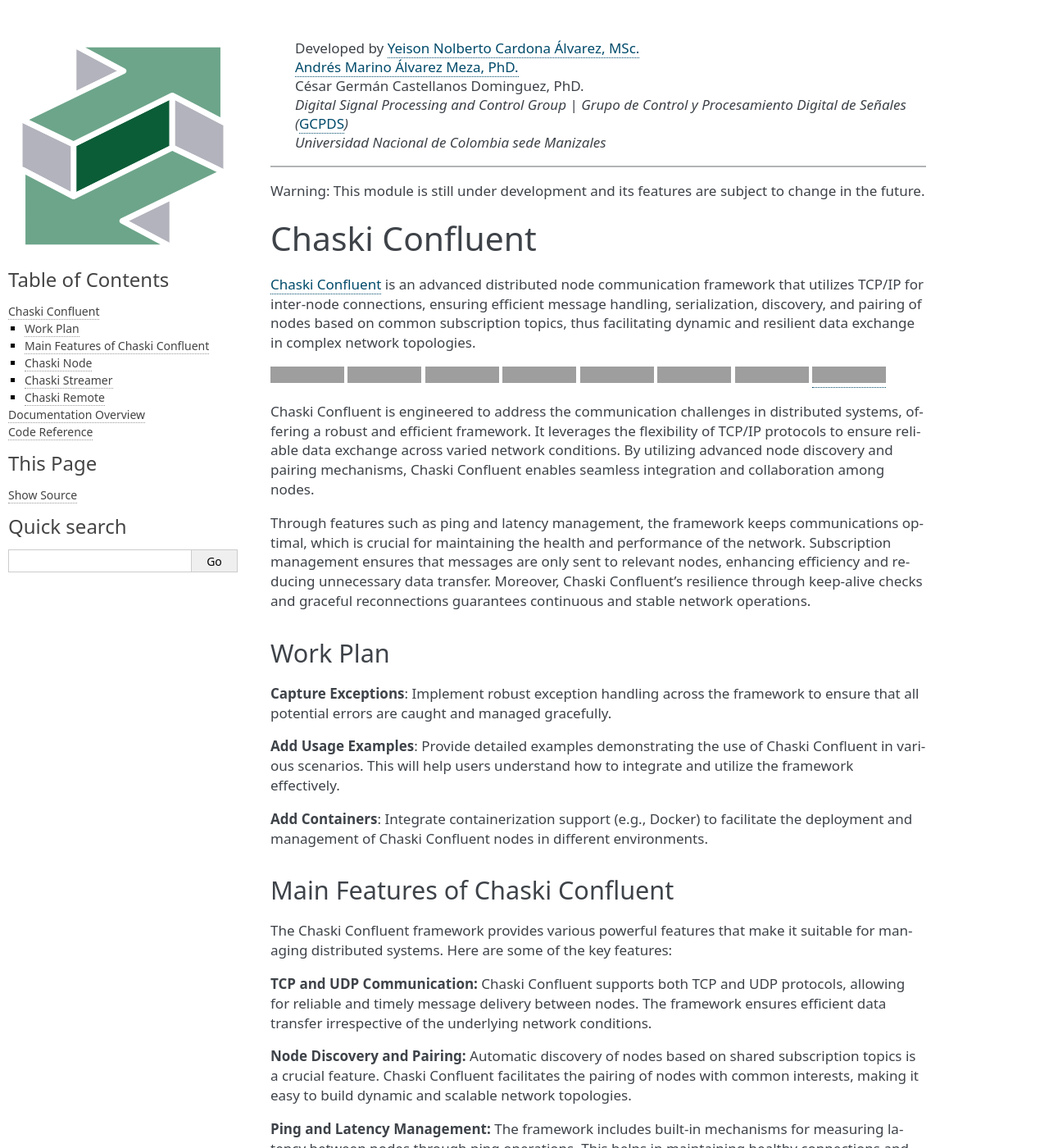
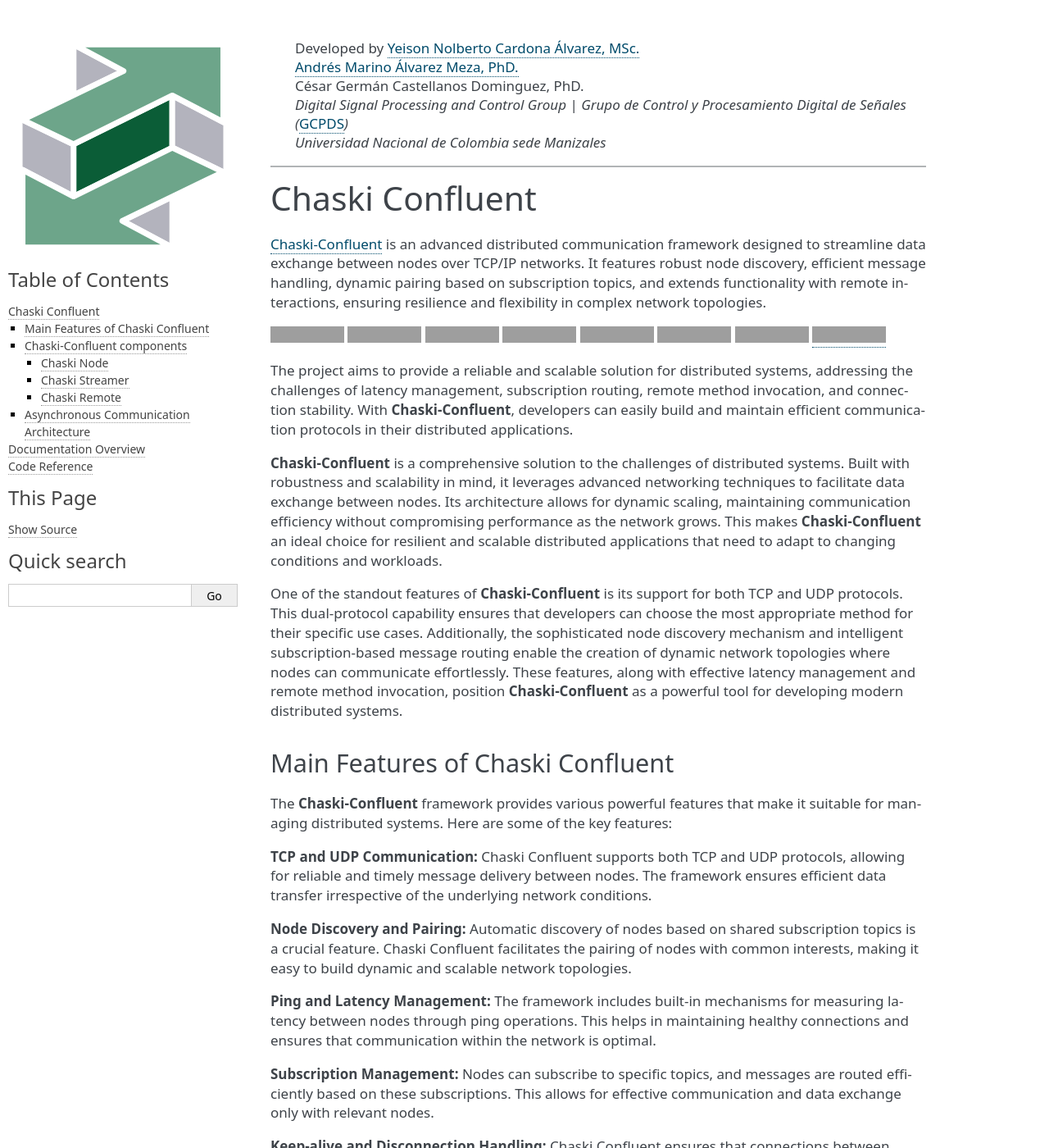
Before and after one commit to amalvarezme/python-chaski, a Sphinx documentation site: the page built from docs/source/index.rst, in a window 1280 px wide and 1400 px high, cut to the strip 0-1400 px from the top of the window. Shown: the whole strip at 82% size. Built offline with Sphinx 7.4.7, drawn with Linux system fonts in a browser that asks for light colours; some of the changed text lies outside the part shown; grey boxes are pictures that could not be loaded.

Commit message:
Update documentation

```diff
--- a/docs/source/notebooks/readme.rst
+++ b/docs/source/notebooks/readme.rst
@@ -10,24 +10,45 @@
 
 --------------
 
-.. container:: alert alert-block alert-warning
-
-   Warning: This module is still under development and its features are
-   subject to change in the future.
-
 Chaski Confluent
 ================
 
-`Chaski Confluent <https://github.com/dunderlab/python-chaski>`__ is an
-advanced distributed node communication framework that utilizes TCP/IP
-for inter-node connections, ensuring efficient message handling,
-serialization, discovery, and pairing of nodes based on common
-subscription topics, thus facilitating dynamic and resilient data
-exchange in complex network topologies.
+`Chaski-Confluent <https://github.com/dunderlab/python-chaski>`__ is an
+advanced distributed communication framework designed to streamline data
+exchange between nodes over TCP/IP networks. It features robust node
+discovery, efficient message handling, dynamic pairing based on
+subscription topics, and extends functionality with remote interactions,
+ensuring resilience and flexibility in complex network topologies.
 
 |GitHub top language| |PyPI - License| |PyPI| |PyPI - Status| |PyPI -
 Python Version| |GitHub last commit| |CodeFactor Grade| |Documentation
 Status|
+
+The project aims to provide a reliable and scalable solution for
+distributed systems, addressing the challenges of latency management,
+subscription routing, remote method invocation, and connection
+stability. With **Chaski-Confluent**, developers can easily build and
+maintain efficient communication protocols in their distributed
+applications.
+
+**Chaski-Confluent** is a comprehensive solution to the challenges of
+distributed systems. Built with robustness and scalability in mind, it
+leverages advanced networking techniques to facilitate data exchange
+between nodes. Its architecture allows for dynamic scaling, maintaining
+communication efficiency without compromising performance as the network
+grows. This makes **Chaski-Confluent** an ideal choice for resilient and
+scalable distributed applications that need to adapt to changing
+conditions and workloads.
+
+One of the standout features of **Chaski-Confluent** is its support for
+both TCP and UDP protocols. This dual-protocol capability ensures that
+developers can choose the most appropriate method for their specific use
+cases. Additionally, the sophisticated node discovery mechanism and
+intelligent subscription-based message routing enable the creation of
+dynamic network topologies where nodes can communicate effortlessly.
+These features, along with effective latency management and remote
+method invocation, position **Chaski-Confluent** as a powerful tool for
+developing modern distributed systems.
 
 .. |GitHub top language| image:: https://img.shields.io/github/languages/top/dunderlab/python-chaski
 .. |PyPI - License| image:: https://img.shields.io/pypi/l/chaski
@@ -39,42 +60,12 @@
 .. |Documentation Status| image:: https://readthedocs.org/projects/chaski-confluent/badge/?version=latest
    :target: https://chaski-confluent.readthedocs.io/en/latest/?badge=latest
 
-Chaski Confluent is engineered to address the communication challenges
-in distributed systems, offering a robust and efficient framework. It
-leverages the flexibility of TCP/IP protocols to ensure reliable data
-exchange across varied network conditions. By utilizing advanced node
-discovery and pairing mechanisms, Chaski Confluent enables seamless
-integration and collaboration among nodes.
-
-Through features such as ping and latency management, the framework
-keeps communications optimal, which is crucial for maintaining the
-health and performance of the network. Subscription management ensures
-that messages are only sent to relevant nodes, enhancing efficiency and
-reducing unnecessary data transfer. Moreover, Chaski Confluent’s
-resilience through keep-alive checks and graceful reconnections
-guarantees continuous and stable network operations.
-
-Work Plan
----------
-
-**Capture Exceptions**: Implement robust exception handling across the
-framework to ensure that all potential errors are caught and managed
-gracefully.
-
-**Add Usage Examples**: Provide detailed examples demonstrating the use
-of Chaski Confluent in various scenarios. This will help users
-understand how to integrate and utilize the framework effectively.
-
-**Add Containers**: Integrate containerization support (e.g., Docker) to
-facilitate the deployment and management of Chaski Confluent nodes in
-different environments.
-
 Main Features of Chaski Confluent
 ---------------------------------
 
-The Chaski Confluent framework provides various powerful features that
-make it suitable for managing distributed systems. Here are some of the
-key features:
+The **Chaski-Confluent** framework provides various powerful features
+that make it suitable for managing distributed systems. Here are some of
+the key features:
 
 **TCP and UDP Communication:** Chaski Confluent supports both TCP and
 UDP protocols, allowing for reliable and timely message delivery between
@@ -106,19 +97,37 @@
 communicate transparently, invoking methods and accessing attributes on
 remote objects as if they were local.
 
+**Security:** Implement robust security measures to protect data and
+ensure safe communication between the nodes. Features like encryption
+and authentication are essential to safeguarding the integrity of the
+network.
+
+**Flexible Configuration:** The framework offers a flexible
+configuration system, allowing users to customize various parameters
+such as timeouts, retry intervals, and buffer sizes. This adaptability
+helps in optimizing the performance according to specific requirements.
+
+**Logging and Monitoring:** Comprehensive logging and monitoring
+capabilities are integrated into the framework, providing real-time
+insights into the network activity and performance metrics. This aids in
+troubleshooting and maintaining the health of the system.
+
+Chaski-Confluent components
+---------------------------
+
 Chaski Node
------------
+~~~~~~~~~~~
 
-The Chaski Node is an essential component of the Chaski Confluent
+The Chaski\_ Node is an essential component of the Chaski-Confluent
 system. It is responsible for initiating and managing network
 communication between distributed nodes. This class handles functions
 such as connection establishment, message passing, node discovery, and
 pairing based on shared subscriptions.
 
 Chaski Streamer
----------------
+~~~~~~~~~~~~~~~
 
-The Chaski Streamer extends the functionality of Chaski Node by
+The Chaski-Streamer extends the functionality of Chaski-Node by
 introducing asynchronous message streaming capabilities. It sets up an
 internal message queue to manage incoming messages, allowing efficient
 and scalable message processing within a distributed environment. The
@@ -128,12 +137,33 @@
 responsiveness and flexibility of the system.
 
 Chaski Remote
--------------
+~~~~~~~~~~~~~
 
-The Chaski Remote class enhances the Chaski Node functionality by
+The Chaski-Remote class enhances the Chaski-Node functionality by
 enabling remote method invocation and interaction across distributed
 nodes. It equips nodes with the ability to communicate transparently,
 invoking methods and accessing attributes on remote objects as if they
 were local. This is achieved by utilizing the Proxy class, which wraps
 around the remote objects and provides a clean interface for method
 calls and attribute access.
+
+Asynchronous Communication Architecture
+---------------------------------------
+
+The core functionalities of Chaski-Confluent revolve around efficient
+and scalable communication mechanisms integral to modern distributed
+systems. Central to its architecture is the use of the Python
+``asyncio`` library, which facilitates asynchronous programming to
+manage concurrent connections without the overhead of traditional
+threading models. This allows for high-performance message handling and
+real-time node interactions, optimizing the framework for low-latency
+and responsive communication.
+
+In implementing Chaski-Confluent, leveraging asyncio ensures that tasks
+such as node discovery, subscription management, and remote method
+invocation are carried out efficiently. Asynchronous programming enables
+the framework to handle multiple network operations simultaneously,
+maintaining high throughput and scalability even under heavy network
+loads. The integration of ``asyncio`` thus provides a robust foundation
+for building dynamic and resilient distributed systems, ensuring
+seamless and efficient data exchange across nodes.
```
Also changed, not shown: README.md (+59 -33 lines), docs/source/notebooks/readme.py (+60 -35 lines), docs/source/notebooks/readme.ipynb, 1 other file.
